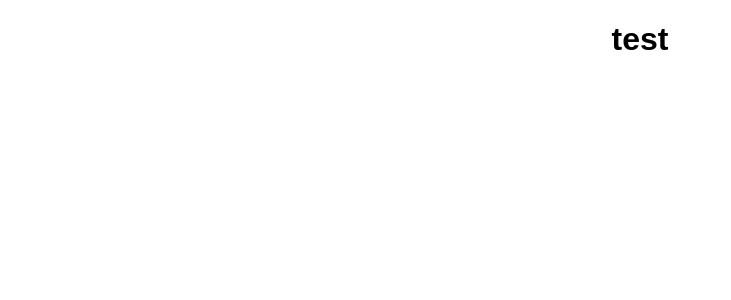
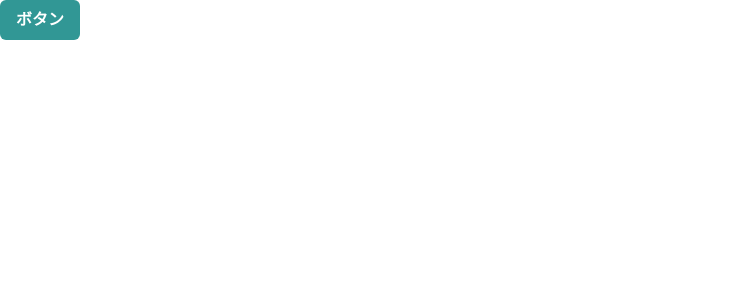
Before and after one commit to atsuya23/react_chakraUI, a React (Create React App) app: page / in a window 1280 px wide. Shown: the top 300 px of the page, without its empty margins (0-731 px from the left). Built offline with nearby package versions, Linux system fonts and the light colour scheme.

Commit message:
試しボタン

```diff
--- a/src/App.tsx
+++ b/src/App.tsx
@@ -1,9 +1,10 @@
+import { Button, ChakraProvider } from "@chakra-ui/react";
 import "./styles.css";
 
 export default function App() {
   return (
-    <div className="App">
-      <h1>test</h1>
-    </div>
+    <ChakraProvider>
+      <Button colorScheme="teal">ボタン</Button>
+    </ChakraProvider>
   );
 }
```
